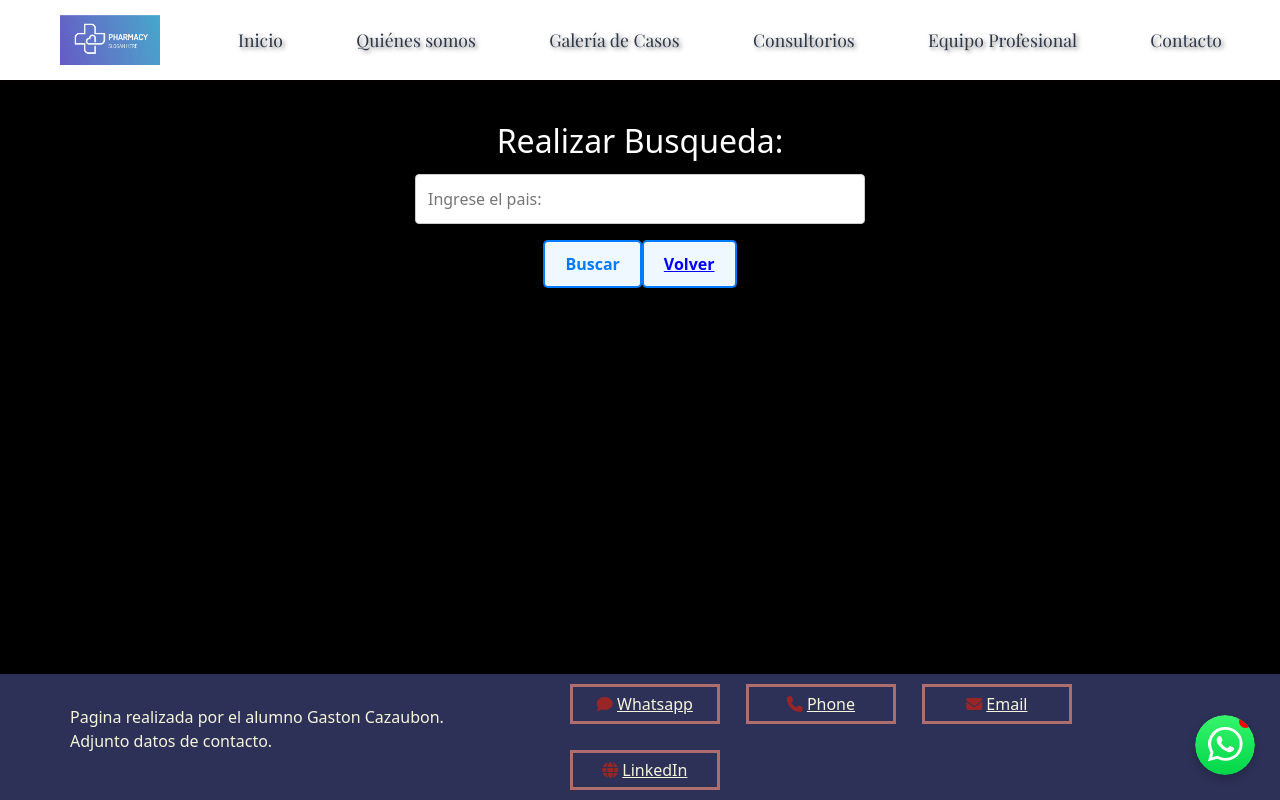
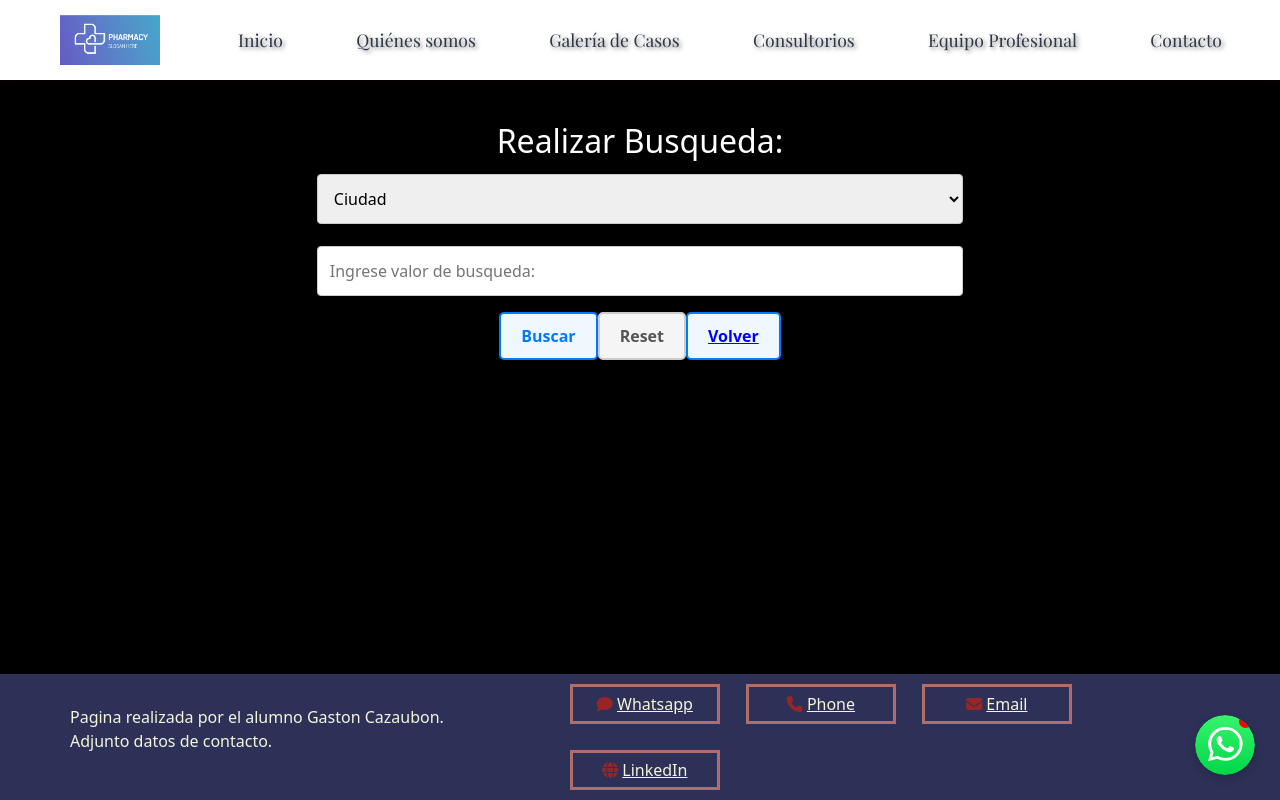
Before and after one commit to gacBass/tp-Final-FrontEnd-Gaston-Cazaubon, a React (Vite) app: page /search in a window 1280 px wide. Built offline with nearby package versions, Linux system fonts and the light colour scheme; a web font is replaced by a local one.

Commit message:
added some buttons and style to search

```diff
--- a/src/components/equipo/EquipoProfesional.jsx
+++ b/src/components/equipo/EquipoProfesional.jsx
@@ -27,7 +27,9 @@ const EquipoProfesional = () => {
 
     return (
         <>
-                <button className='search-button'><h3><Link to="/search">Buscar</Link></h3></button>
+            <h1>Esta la lista de nuestros profesionales</h1>
+            <h3><button className='search-button'><Link to="/search">Buscar</Link></button></h3>
+
             {doctors.map((doctor) => (
                 <div key={doctor.id}>
                     <div className='equipo-profesional-container'>
--- a/src/components/equipo/Search.jsx
+++ b/src/components/equipo/Search.jsx
@@ -7,13 +7,8 @@ const Search = () => {
 
 
     const [searchInput, setSearchInput] = useState('');
-
+    const [filterby, setFilterBy] = useState('')
     const { doctors, loading, error, fetchDoctorsData } = useEquipoFilter();
-
-
-
-
-
 
     const handleInputChange = (event) => {
 
@@ -21,22 +16,38 @@ const Search = () => {
 
     }
 
+    const handleFilterBy = (event) => {
+
+        setFilterBy(event.target.value);
+
+    }
     const handleSearchClick = (event) => {
 
-        fetchDoctorsData(searchInput);
-
+        fetchDoctorsData(filterby, searchInput);
 
     }
 
+    const handleResetClick = () => {
+        location.reload();
+
+    }
 
 
     return (
         <>
 
             <div className='search'><h2>Realizar Busqueda: </h2>
-                <input type="text" placeholder='Ingrese el pais: ' value={searchInput} onChange={handleInputChange} />
+                <select name="" id="" onChange={handleFilterBy}>
+                    <option value="ciudad">Ciudad</option>
+                    <option value="pais">Pais</option>
+                    <option value="name" enabled>Nombre</option>
+                </select>
+                <input type="text" placeholder='Ingrese valor de busqueda: ' value={searchInput} onChange={handleInputChange} />
                 <button className='search-button' onClick={handleSearchClick}>Buscar</button>
+                <button className='search-button-reset' onClick={handleResetClick}>Reset</button>
                 <button className='search-button'><Link to="/equipo-profesional">Volver</Link></button>
+
+
 
             </div>
 
@@ -63,7 +74,7 @@ const Search = () => {
 
 
             {error && (
-                <div className='search-error'> <h2>Error: {error}</h2></div>
+                <div className='search-error'> <h2>{error}</h2></div>
             )}
 
         </>
--- a/src/components/equipo/equipo.css
+++ b/src/components/equipo/equipo.css
@@ -48,13 +48,13 @@
     padding: 10px 20px;
     font-size: 1rem;
     font-weight: 600;
-    border: 2px solid #007bff; /* A nice blue border */
+    border: 2px solid #007bff;
     border-radius: 5px;
-    background-color: #f0f8ff; /* A very light blue */
+    background-color: #f0f8ff;
     color: #007bff;
     cursor: pointer;
     transition: background-color 0.3s ease, color 0.3s ease, border-color 0.3s ease;
-    outline: none; /* Remove outline on focus */
+    outline: none;
 }
 
 /* Hover Effect */
@@ -64,10 +64,15 @@
     border-color: #0056b3; /* Darker blue border on hover */
 }
 
-/* Disabled State */
-.search-button:disabled {
-    background-color: #e0e0e0;
-    color: #a0a0a0;
-    border-color: #c0c0c0;
-    cursor: not-allowed;
+.search-button-reset {
+     padding: 10px 20px;
+    font-size: 1rem;
+    font-weight: 600;
+    border: 2px solid #cccccc;
+    border-radius: 5px;
+    background-color: #f5f5f5;
+    color: #555555;
+    cursor: pointer;
+    transition: background-color 0.3s ease, border-color 0.3s ease;
+    outline: none;
 }
--- a/src/hooks/useEquipoFilter.js
+++ b/src/hooks/useEquipoFilter.js
@@ -12,13 +12,13 @@ const useEquipoFilter = () => {
     let url = ''
 
 
-        const fetchDoctorsData = useCallback(async (filterValue) => {
+        const fetchDoctorsData = useCallback(async (filterby, filterValue) => {
             setLoading(true);
             setError(null);
             setDoctors([]);
 
 
-            const url = equipoMedicoApiUrl + '?pais=' + filterValue;
+            const url = equipoMedicoApiUrl + '?' + filterby + '=' + filterValue;
 
 
 
--- a/src/index.css
+++ b/src/index.css
@@ -23,10 +23,10 @@ main {
   flex-direction: column;
 }
 
-.imageSalud {
+.imageSalud img {
   border: 1px solid rgb(9, 9, 9);
-  max-width: 100%;
   opacity: 0.9;
+  object-fit: contain;
 }
 
 .whatsapp-button-container {
```
